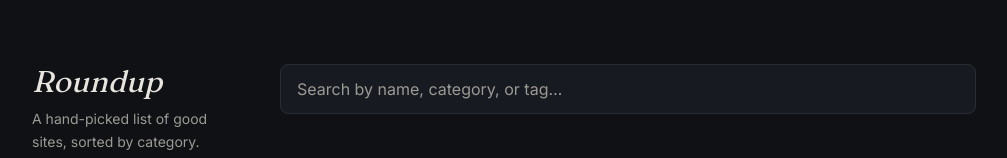
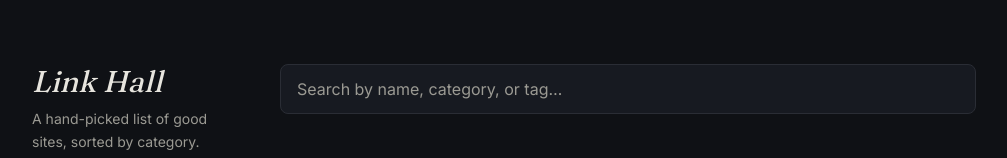
Before and after one commit to visualixefoundation/link-hall, a Next.js app: page / in a window 1280 px wide. Shown: the top 158 px of the page, without its empty margins (136-1143 px from the left). Built offline with nearby package versions, Linux system fonts and the light colour scheme.

Commit message:
Rename to Link Hall

```diff
--- a/src/app/layout.tsx
+++ b/src/app/layout.tsx
@@ -15,7 +15,7 @@ const inter = Inter({
 });
 
 export const metadata: Metadata = {
-  title: "Roundup — a directory of good sites",
+  title: "Link Hall: A directory of good sites",
   description:
     "A hand-picked directory of good websites, sorted by category.",
 };
--- a/src/components/Directory.tsx
+++ b/src/components/Directory.tsx
@@ -54,7 +54,7 @@ export default function Directory({ sites }: { sites: Site[] }) {
     <div className="mx-auto flex max-w-5xl flex-col gap-10 px-6 py-16 sm:px-10 lg:flex-row lg:gap-14">
       {/* Sidebar / category rail */}
       <aside className="lg:sticky lg:top-16 lg:h-fit lg:w-48 lg:shrink-0">
-        <h1 className="font-display text-3xl italic text-paper">Roundup</h1>
+        <h1 className="font-display text-3xl italic text-paper">Link Hall </h1>
         <p className="mt-2 text-sm leading-relaxed text-muted">
           A hand-picked list of good sites, sorted by category.
         </p>
```
